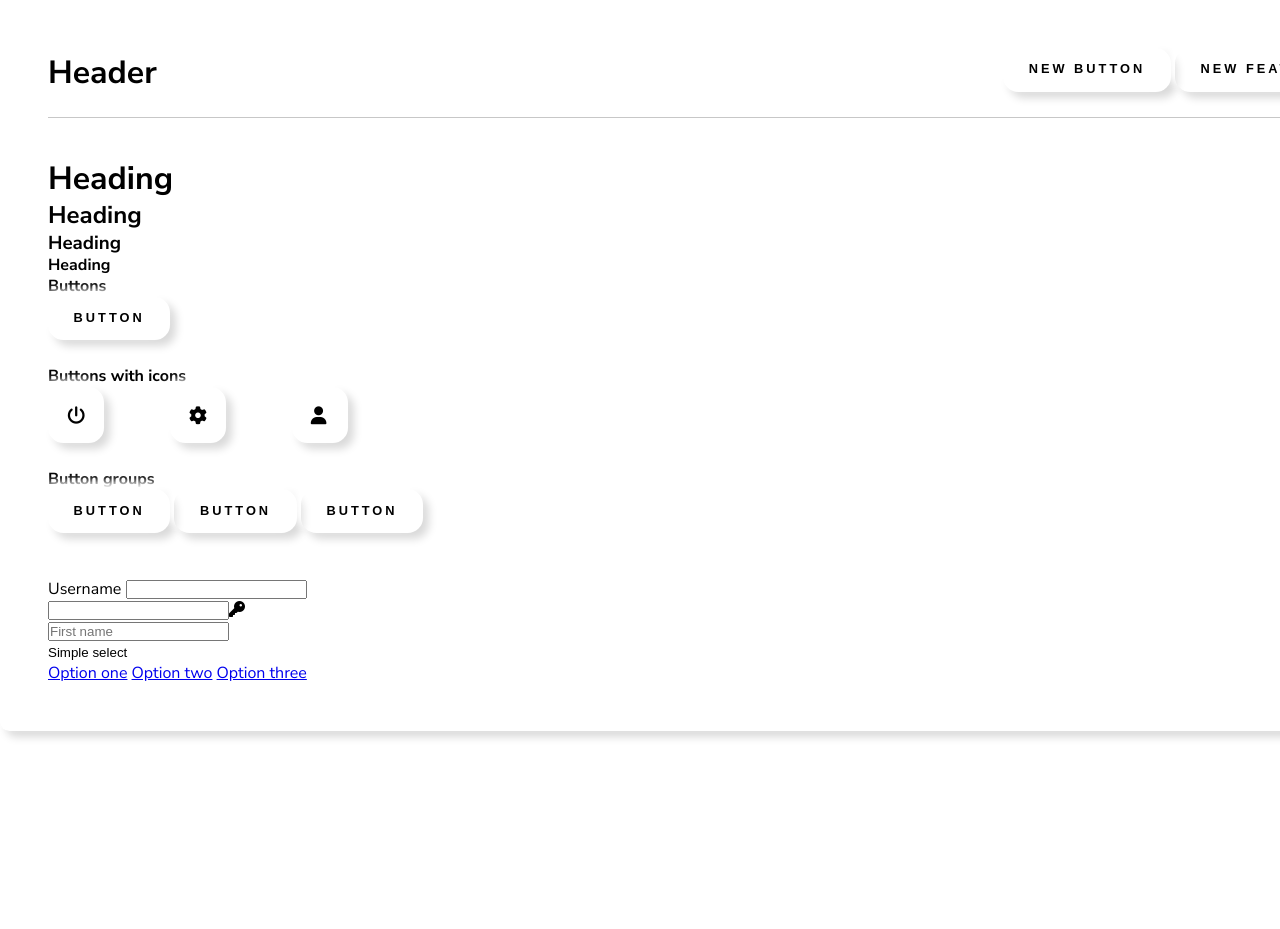
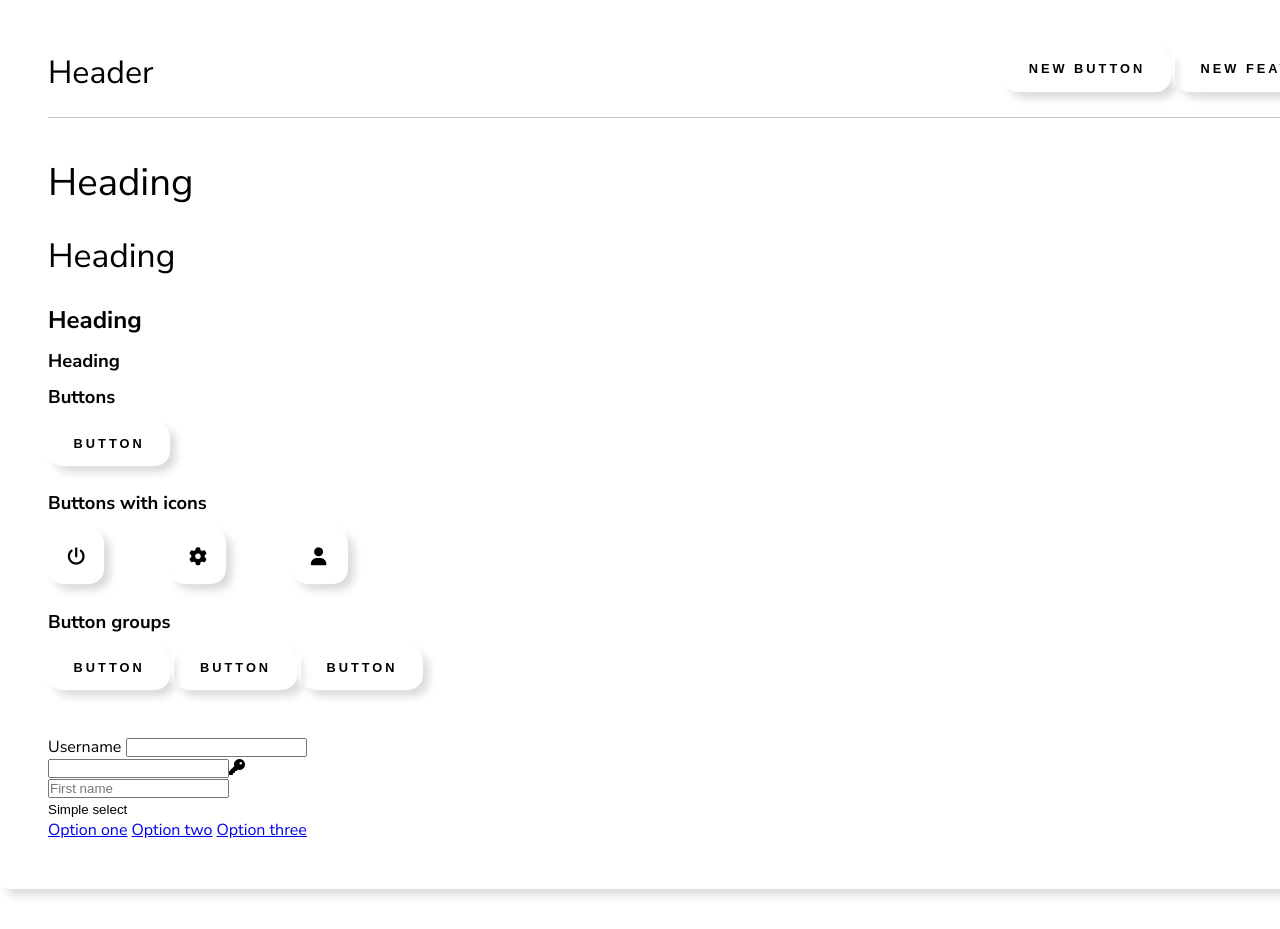
Before and after one commit to damian-szwajkos/Neumorphism_material, a plain HTML site: page neumorphism-material/index.html in a window 1280 px wide. Shown: the top 929 px of the page. Before the commit the page ends 800 px from the top, so only its background shows below. Drawn offline with nearby package versions, Linux system fonts and the light colour scheme; files that its build step writes are made by us from their sources.

Commit message:
Style headings in typography file.

```diff
--- a/neumorphism-material/styles/atoms/_typography.scss
+++ b/neumorphism-material/styles/atoms/_typography.scss
@@ -1,2 +1,43 @@
 /* FONTS */
 @import url('https://fonts.googleapis.com/css2?family=Nunito+Sans:ital,wght@0,200;0,300;0,400;0,600;0,700;0,800;0,900;1,200;1,300;1,400;1,600;1,700;1,800;1,900&display=swap');
+
+
+
+h1, h2, h3, h4, h5, h6 {
+  color: $col-text;
+}
+
+
+h1 {
+  font-weight: normal;
+  font-size: 2.4em;
+  margin: 0 0 0.7em 0;
+}
+
+h2 {
+  font-weight: normal;
+  font-size: 2.1em;
+  margin: 0 0 0.8em 0;
+}
+
+h3 {
+  font-size: 1.5em;
+  font-weight: bold;
+  margin: 0 0 0.5em 0;
+}
+
+h4 {
+  font-size: 1.15em;
+  font-weight: bold;
+  margin: 0 0 0.7em 0;
+}
+
+h5 {
+  font-size: 1em;
+  font-weight: bold;
+  margin: 0 0 0.8em 0;
+}
+
+i {
+  color: $col-secondary;
+}
```
